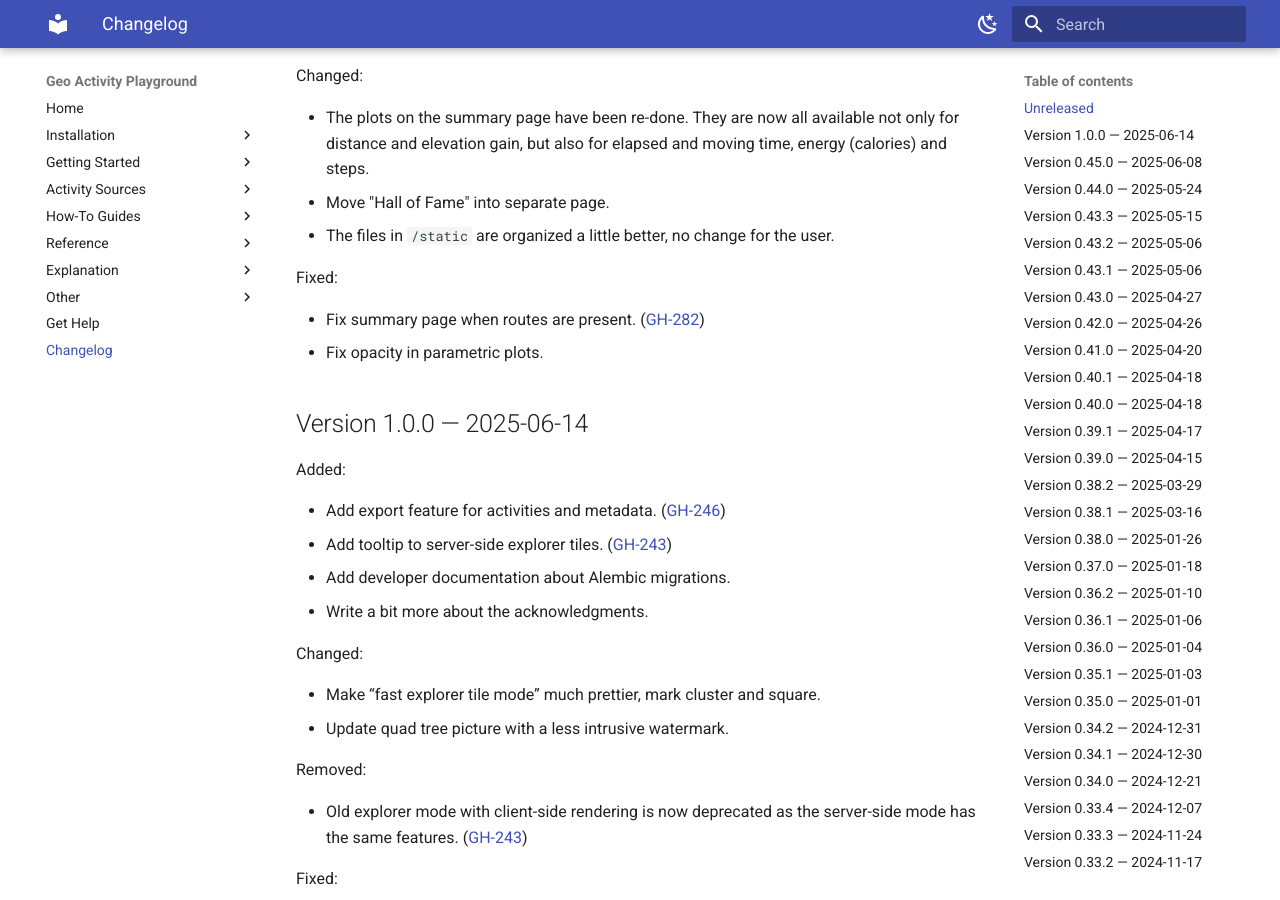
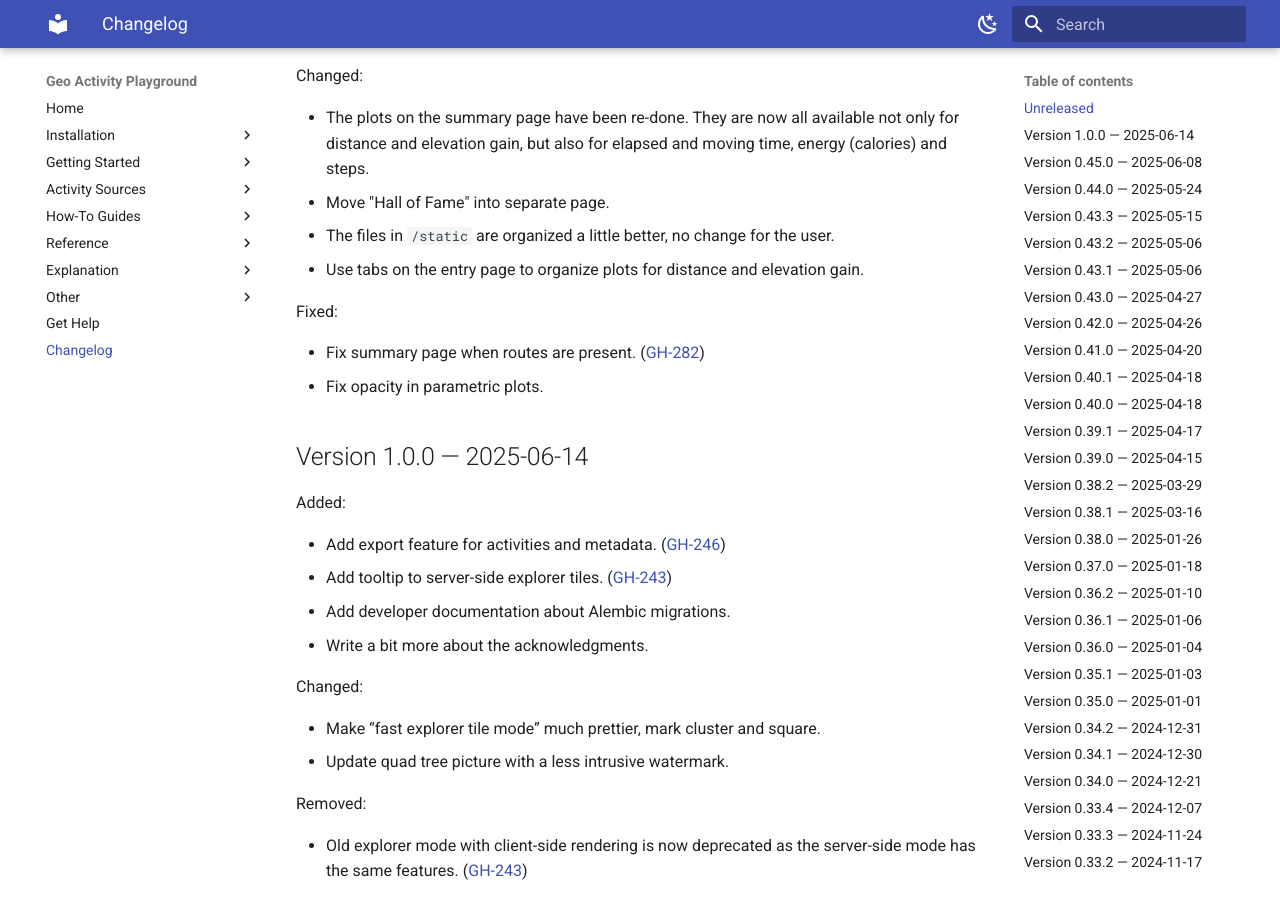
Before and after one commit to martin-ueding/geo-activity-playground, an MkDocs documentation site: the page built from docs/changelog.md, in a window 1280 px wide and 900 px high, scrolled down 468 px. Built offline with MkDocs 1.6.1 and Material for MkDocs 9.7.7, drawn with Linux system fonts in a browser that asks for light colours.

Commit message:
Changelog entry

```diff
--- a/docs/changelog.md
+++ b/docs/changelog.md
@@ -29,6 +29,7 @@ Changed:
 - The plots on the summary page have been re-done. They are now all available not only for distance and elevation gain, but also for elapsed and moving time, energy (calories) and steps.
 - Move "Hall of Fame" into separate page.
 - The files in `/static` are organized a little better, no change for the user.
+- Use tabs on the entry page to organize plots for distance and elevation gain.
 
 Fixed:
 
```
